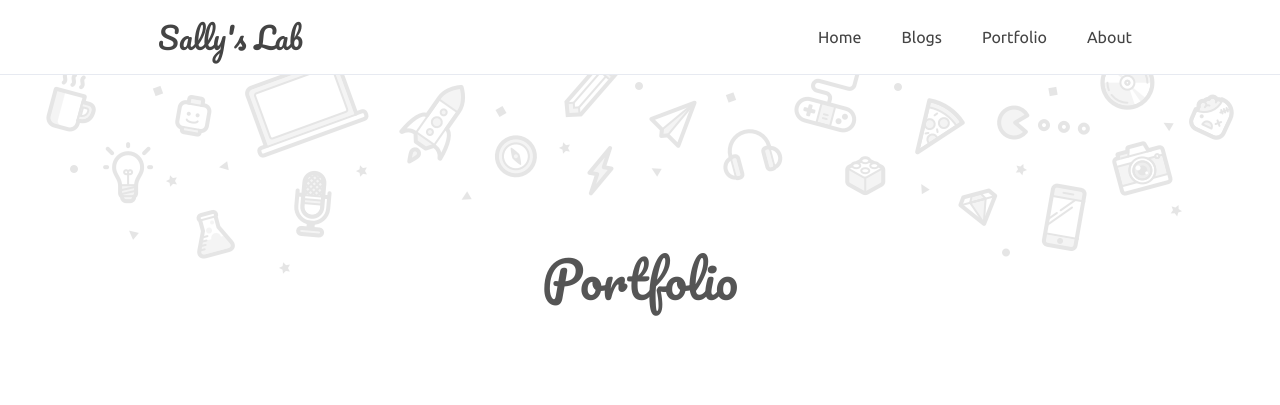
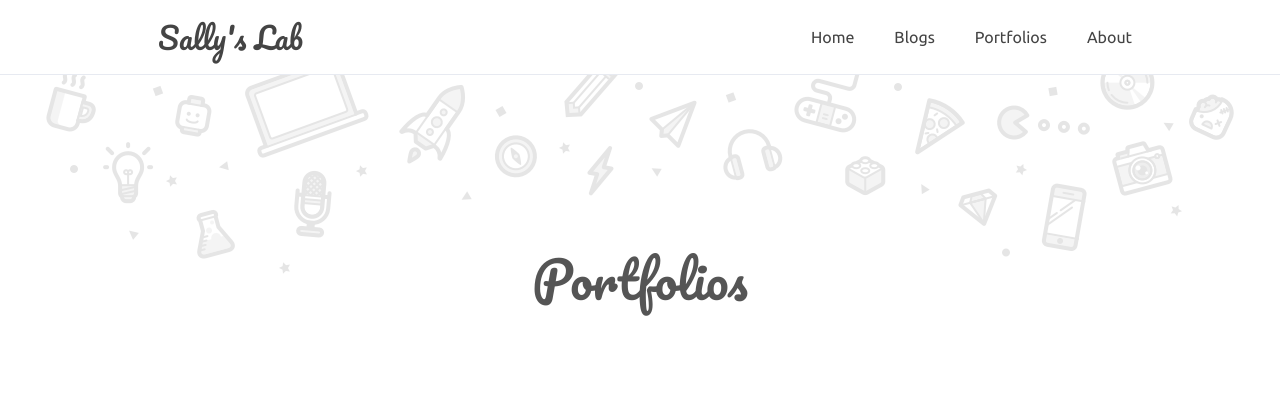
Before and after one commit to sally4388you/sally4388you.github.io, a Jekyll site: the page built from portfolios.html, in a window 1280 px wide. Shown: the top 405 px of the page. Built offline with Jekyll 4.4.1, drawn with Linux system fonts in a browser that asks for light colours.

Commit message:
name change

```diff
--- a/_config.yml
+++ b/_config.yml
@@ -7,7 +7,7 @@ nav:
   Home: '/'
   Blogs: '/blogs.html'
   # Timeline: '/timeline.html'
-  Portfolio: '/portfolio.html'
+  Portfolios: '/portfolios.html'
   About: '/about.html'
 
 author: true
--- a/portfolio.html
+++ b/portfolios.html
@@ -1,7 +1,7 @@
 ---
 layout: default
-title: Portfolio
-page-title: Portfolio
+title: Portfolios
+page-title: Portfolios
 description:
 ---
 
```
